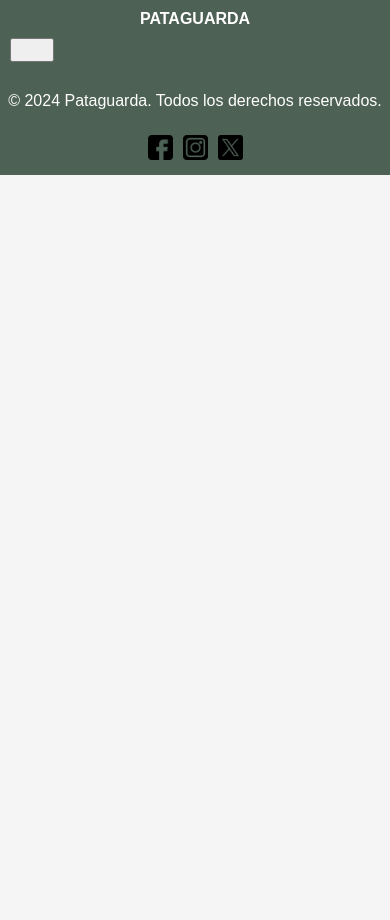
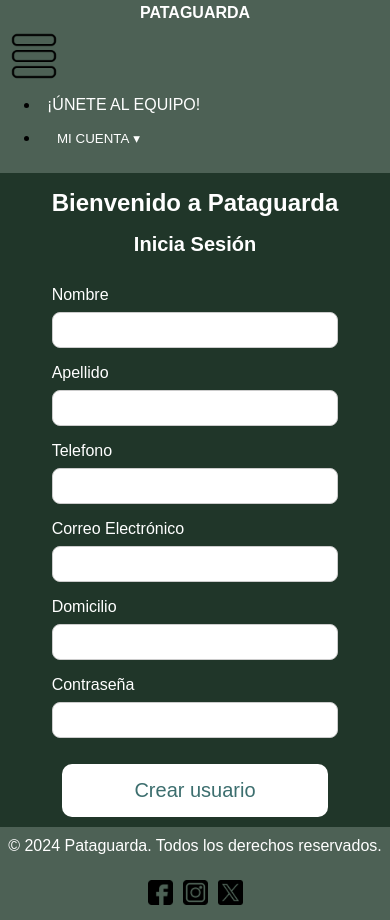
Before and after one commit to ddelsere/aplicaciones-interactivas, a React (Create React App) app in the folder tpo-pataguarda/: page /register-client in a window 390 px wide. Before the commit the page ends 844 px from the top, so only its background shows below. Built offline with nearby package versions, Linux system fonts and the light colour scheme.

Commit message:
Agrego pantalla de registro de usuarios

```diff
--- a/tpo-pataguarda/src/App.js
+++ b/tpo-pataguarda/src/App.js
@@ -11,6 +11,7 @@
 import Filter from './pages/filter';
 import UserProfilePage from './pages/userProfile';
 import ProviderProfilePage from './pages/providerProfile';
+import RegisterClient from './components/login/registerClient';
 
 function App() {
 
@@ -30,6 +31,7 @@
           <Route path='/booking'  element={<Booking/>}/>
           <Route path="/user-profile" element={<UserProfilePage />} />
           <Route path="/provider-profile" element={<ProviderProfilePage />} />
+          <Route path='/register-client' element={<RegisterClient/>}/>
         </Routes>
 
         <Footer />
--- a/tpo-pataguarda/src/components/Header.css
+++ b/tpo-pataguarda/src/components/Header.css
@@ -1,6 +1,6 @@
 .header {
     background-color: #4D6155;
-    padding: 10px 0;
+    padding: 1% 0;
 }
 
 .navbar-brand {
@@ -16,6 +16,7 @@
 .navbar-nav .nav-link {
     color: white; /* Color del texto de los enlaces */
     text-decoration: none; /* Elimina el subrayado por defecto */
+    white-space: nowrap;
 
 
 }
@@ -27,7 +28,7 @@
 #nombre {
     color: white;
     text-decoration: none; /* Elimina el subrayado por defecto */
-    display:flex;
+    display: flex;
     justify-content: center;
     align-items: center;
 }
@@ -40,13 +41,13 @@
 .dropdown-content {
     display: none;
     position: absolute;
-    background-color:#4D6155;
+    background-color: #4D6155;
     color: black;
-    min-width: 160px;
-    box-shadow: 0px 8px 16px 0px rgba(0,0,0,0.2);
+    min-width: 10em;
+    box-shadow: 0px 0.5em 1em 0px rgba(0,0,0,0.2);
     z-index: 1;
     right: 0;
-    padding: 10px 0;
+    padding: 1% 0;
 }
 
 .dropdown-content a {
@@ -56,7 +57,6 @@
     display: flex; /* Muestra los enlaces en bloque */
     justify-content: center;
 }
-
 
 .show {
     display: block;
@@ -72,28 +72,56 @@
 }
 
 .arrow-down {
-    margin-left: 5px;
+    margin-left: 0.3em;
 }
 
-
-
 .navbar-nav .nav-item:first-child {
-    margin-right: 50px; /* Aumenta el margen a la derecha del primer ítem de navegación */
+    margin-right: 3%;
     margin-top: 3%;
-
+    white-space: nowrap;
 }
 
-@media (max-width: 768px) {
+@media (max-width: 900px) {
     .navbar-nav .nav-link {
-        padding: 10px; /* Ajusta el padding para mejorar el espacio en pantallas pequeñas */
+        padding: 2%; /* Ajusta el padding para mejorar el espacio en pantallas pequeñas */
     }
 
     .navbar-toggler {
+        background-image: url('../assets/images/menu.png');
         display: block; /* Muestra el botón del toggler en pantallas pequeñas */
+        background-color: transparent;
+        background-size: contain; /* Ajusta el tamaño de la imagen al contenedor */
+        background-repeat: no-repeat; /* Evita que la imagen se repita */
+        background-position: center; /* Centra la imagen en el contenedor */
+        width: 3rem; /* Ajusta el ancho del botón */
+        height: 3rem; /* Ajusta la altura del botón */
+        border: none; /* Elimina el borde */
+        padding: 0; /* Elimina el padding */
     }
 
-    .navbar-collapse {
-        display: none; /* Oculta la barra de navegación colapsada por defecto */
+    .collapse {
+        display: block; /* Oculta la barra de navegación colapsada por defecto */
+    }
+
+    .collapse.show {
+        display: block; /* Muestra la barra de navegación cuando se colapsa en pantallas pequeñas */
+    }
+
+    .navbar-nav {
+        flex-direction: column;
+        width: 100%;
+        align-items: flex-start;
+    }
+
+    .navbar-nav .nav-item {
+        width: 100%;
+        text-align: left;
+    }
+
+    .dropdown-content {
+        position: static; /* Cambia la posición del dropdown en pantallas pequeñas */
+        width: 100%;
+        box-shadow: none;
     }
 
     .navbar-nav .show .dropdown-content {
--- a/tpo-pataguarda/src/components/Header.js
+++ b/tpo-pataguarda/src/components/Header.js
@@ -4,19 +4,25 @@
 
 function Header() {
   const [dropdownVisible, setDropdownVisible] = useState(false);
+  const [navbarVisible, setNavbarVisible] = useState(false);
 
   const toggleDropdown = () => {
+    console.log('sbm');
     setDropdownVisible(!dropdownVisible);
+  };
+
+  const toggleNavbar = () => {
+    setNavbarVisible(!navbarVisible);
   };
 
   return (
     <header className="header">
       <nav className="navbar navbar-expand-lg">
         <Link className="navbar-brand" to="/" id="nombre">PATAGUARDA</Link>
-        <button className="navbar-toggler" type="button" onClick={toggleDropdown} aria-controls="navbarNav" aria-expanded={dropdownVisible} aria-label="Toggle navigation">
+        <button className="navbar-toggler" type="button" onClick={toggleNavbar} aria-controls="navbarNav" aria-expanded={navbarVisible} aria-label="Toggle navigation">
           <span className="navbar-toggler-icon"></span>
         </button>
-        <div className={`collapse navbar-collapse ${dropdownVisible ? 'show' : ''}`} id="navbarNav">
+        <div className={`collapse navbar-collapse ${navbarVisible ? 'show' : ''}`} id="navbarNav">
           <ul className="navbar-nav ml-auto">
             <li className="nav-item">
               <Link className="nav-link" to="/pages/servicios">¡ÚNETE AL EQUIPO!</Link>
@@ -27,7 +33,7 @@
               </button>
               <div className={`dropdown-content ${dropdownVisible ? 'show' : ''}`}>
                 <Link to="/login">Iniciar sesión</Link>
-                <Link to="/register">Registrarse</Link>
+                <Link to="/register-client">Registrarse</Link>
               </div>
             </li>
           </ul>
--- /dev/null
+++ b/tpo-pataguarda/src/components/login/registerClient.jsx
@@ -0,0 +1,134 @@
+import React, { useState } from 'react';
+import './login.css'
+import { Link } from 'react-router-dom';
+import { useNavigate } from 'react-router-dom';
+
+const RegisterClient = () => {
+    const [form, setForm] = useState({
+        email: '',
+        password: '',
+        name: '',
+        surname: '',
+        address: '',
+        phoneNumber: '',
+        type: 'C'
+    })
+    const [error, setError] = useState('');
+    const [message, setMessage] = useState('');
+    const navigate = useNavigate();
+
+    const handleLogin = async (e) => {
+        e.preventDefault();
+        const { message, ...body } = form;
+        try {
+            const response = await fetch(`http://localhost:8081/api/v1/users`, {
+                method: 'POST', headers: {
+                    'Content-Type': 'application/json',
+                },
+                body: JSON.stringify(body),
+            });
+            const data = await response.json();
+            if (response.ok) {
+                setMessage("Se ha registrado exitosamente!");
+                setTimeout(() => {
+                    navigate('/login');
+                  }, 3000); // Redirige al login despues de tres segundos
+              } else {
+                setMessage('Error al registrar el proveedor.');
+              }
+
+
+        } catch (error) {
+            setError(error.message);
+        }
+    };
+
+    const handleChange = (event) => {
+        const { name, value } = event.target;
+    setForm((prevData) => ({...prevData, [name]: value }));
+    };
+
+    return (
+        <div className="login-container">
+            <div>
+                <h1>Bienvenido a Pataguarda</h1>
+                <h2>Inicia Sesión</h2>
+                <form onSubmit={handleLogin}>
+                <div className="input-group">
+                        <label htmlFor="name">Nombre</label>
+                        <input
+                            type="text"
+                            id="name"
+                            name="name"
+                            value={form.name}
+                            onChange={handleChange}
+                            required
+                        />
+                    </div>
+                    <div className="input-group">
+                        <label htmlFor="surname">Apellido</label>
+                        <input
+                            type="text"
+                            id="surname"
+                            name="surname"
+                            value={form.surname}
+                            onChange={handleChange}
+                            required
+                        />
+                    </div>
+                    <div className="input-group">
+                        <label htmlFor="phoneNumber">Telefono</label>
+                        <input
+                            type="text"
+                            id="phoneNumber"
+                            name="phoneNumber"
+                            value={form.phoneNumber}
+                            onChange={handleChange}
+                            required
+                        />
+                    </div>
+
+                    <div className="input-group">
+                        <label htmlFor="email">Correo Electrónico</label>
+                        <input
+                            type="email"
+                            id="email"
+                            name="email"
+                            value={form.email}
+                            onChange={handleChange}
+                            required
+                        />
+                    </div>
+                    <div className="input-group">
+                        <label htmlFor="address">Domicilio</label>
+                        <input
+                            type="text"
+                            id="address"
+                            name="address"
+                            value={form.address}
+                            onChange={handleChange}
+                            required
+                        />
+                    </div>
+                    <div className="input-group">
+                        <label htmlFor="password">Contraseña</label>
+                        <input
+                            type="password"
+                            id="password"
+                            name="password"
+                            value={form.password}
+                            onChange={handleChange}
+                            required
+                        />
+                    </div>
+                    <button type="submit">Crear usuario</button>
+                </form>
+                {error && <p className="error">{error}</p>}
+                {message && <p className="message">{message}</p>}
+            </div>
+        </div>
+
+    );
+};
+
+export default RegisterClient;
```
Also changed, not shown: tpo-pataguarda/src/assets/images/menu.png (added).
